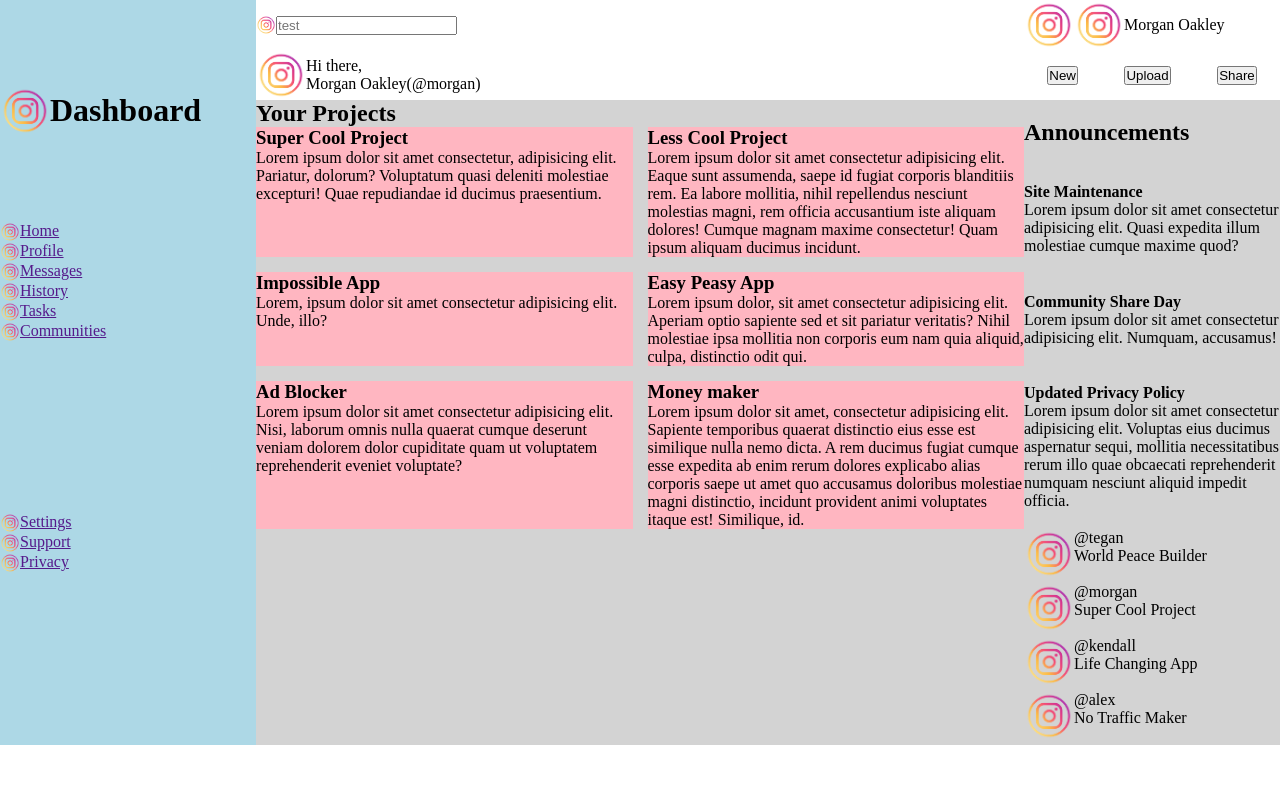
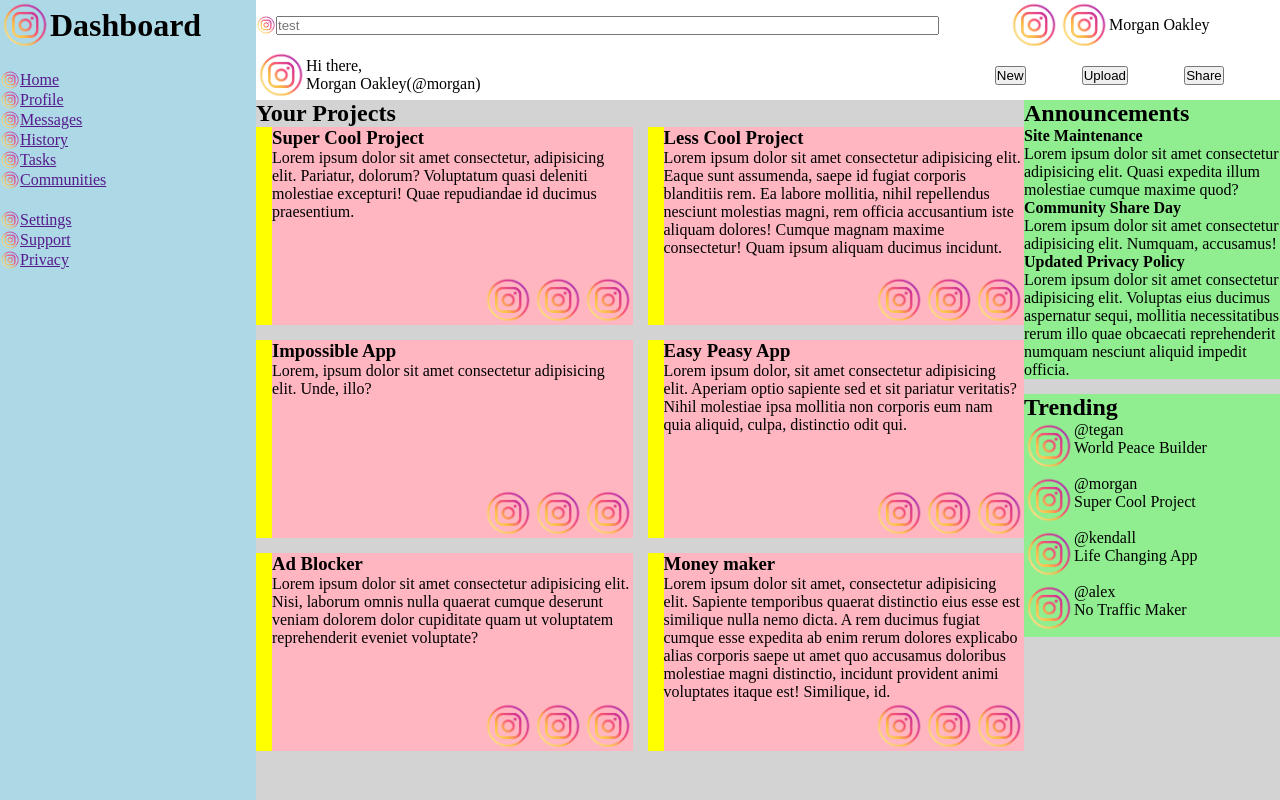
Before and after one commit to wselina/admin-dashboard, a plain HTML site: page index.html in a window 1280 px wide. Drawn offline with Linux system fonts and the light colour scheme.

Commit message:
update layout

```diff
--- a/index.html
+++ b/index.html
@@ -8,119 +8,162 @@
     <link rel="stylesheet" href="style.css">
 </head>
 <body>
-    <div class="container">
     <div class="sidebar">
-            <div class="title">
+        <div class="logo">
             <img src="./icons/dummy.png" alt="Dashboard icon">
             <h1>Dashboard</h1>
         </div>
         <nav>
-                <div class="nav-item">
+            <ul>
+                <li>
                     <img src="./icons/dummy.png" alt="Home">
                     <a href="">Home</a>
-                </div>
-                <div class="nav-item">
+                </li>
+                <li>
                     <img src="./icons/dummy.png" alt="Profile">
                     <a href="">Profile</a>
-                </div>
-                <div class="nav-item">
+                </li>
+                <li>
                     <img src="./icons/dummy.png" alt="Messages">
                     <a href="">Messages</a>
-                </div>
-                <div class="nav-item">
+                </li>
+                <li>
                     <img src="./icons/dummy.png" alt="History">
                     <a href="">History</a>
-                </div>
-                <div class="nav-item">
+                </li>
+                <li>
                     <img src="./icons/dummy.png" alt="Tasks">
                     <a href="">Tasks</a>
-                </div>
-                <div class="nav-item">
+                </li>
+                <li>
                     <img src="./icons/dummy.png" alt="Communities">
                     <a href="">Communities</a>
-                </div>
+                </li>
+            </ul>
         </nav>
         <nav>
-                <div class="nav-item">
+            <ul>
+                <li>
                     <img src="./icons/dummy.png" alt="Settings">
                     <a href="">Settings</a>
-                </div>
-                <div class="nav-item">
+                </li>
+                <li>
                     <img src="./icons/dummy.png" alt="Support">
                     <a href="">Support</a>
-                </div>
-                <div class="nav-item">
+                </li>
+                <li>
                     <img src="./icons/dummy.png" alt="Privacy">
                     <a href="">Privacy</a>
-                </div>
+                </li>
+            </ul>
         </nav>
     </div>
-        <div class="right-side">
+    <div class="content">
         <div class="header">
-                <div class="upper-part-header">
-                    <div class="search-bar">
+            <div class="search-container">
                 <img src="./icons/dummy.png" alt="Search button">
                 <input type="text" placeholder="test">
             </div>
-                    <div class="user-info">
+            <div class="user-info-container">
                 <img src="./icons/dummy.png" alt="Notifications">
                 <img src="./icons/dummy.png" alt="Avatar of logged in user">
                 <div>Morgan Oakley</div>
             </div>
-                </div>
-                <div class="lower-part-header">
-                    <div class="welcome">
+            <div class="welcome-container">
                 <img src="./icons/dummy.png" alt="Avatar of logged in user">
                 <div>
                     <div>Hi there,</div>
                     <div>Morgan Oakley(@morgan)</div>
                 </div>
             </div>
-                    <div class="buttons">
+            <div class="buttons-container">
                 <button>New</button>
                 <button>Upload</button>
                 <button>Share</button>
             </div>
         </div>
-            </div>
-            <div class="main-content">
+        <main>
             <div>
                 <h2>Your Projects</h2>
                 <div class="projects">
-                        <div>
+                    <div class="project">
+                        <div class="card-side"></div>
+                        <div class="card-text">
                             <h3>Super Cool Project</h3>
                             <p>Lorem ipsum dolor sit amet consectetur, adipisicing elit. Pariatur, dolorum? Voluptatum quasi deleniti molestiae excepturi! Quae repudiandae id ducimus praesentium.</p>
-                            <div></div>
                         </div>
-                        <div>
+                        <div class="card-actions">
+                            <img src="./icons/dummy.png" alt="Favorite">
+                            <img src="./icons/dummy.png" alt="Share">
+                            <img src="./icons/dummy.png" alt="Delete">
+                        </div>
+                    </div>
+                    <div class="project">
+                        <div class="card-side"></div>
+                        <div class="card-text">
                             <h3>Less Cool Project</h3>
                             <p>Lorem ipsum dolor sit amet consectetur adipisicing elit. Eaque sunt assumenda, saepe id fugiat corporis blanditiis rem. Ea labore mollitia, nihil repellendus nesciunt molestias magni, rem officia accusantium iste aliquam dolores! Cumque magnam maxime consectetur! Quam ipsum aliquam ducimus incidunt.</p>
-                            <div></div>
                         </div>
-                        <div>
+                        <div class="card-actions">
+                            <img src="./icons/dummy.png" alt="Favorite">
+                            <img src="./icons/dummy.png" alt="Share">
+                            <img src="./icons/dummy.png" alt="Delete">
+                        </div>
+                    </div>
+                    <div class="project">
+                        <div class="card-side"></div>
+                        <div class="card-text">
                             <h3>Impossible App</h3>
                             <p>Lorem, ipsum dolor sit amet consectetur adipisicing elit. Unde, illo?</p>
-                            <div></div>
                         </div>
-                        <div>
+                        <div class="card-actions">
+                            <img src="./icons/dummy.png" alt="Favorite">
+                            <img src="./icons/dummy.png" alt="Share">
+                            <img src="./icons/dummy.png" alt="Delete">
+                        </div>
+                    </div>
+                    <div class="project">
+                        <div class="card-side"></div>
+                        <div class="card-text">
                             <h3>Easy Peasy App</h3>
                             <p>Lorem ipsum dolor, sit amet consectetur adipisicing elit. Aperiam optio sapiente sed et sit pariatur veritatis? Nihil molestiae ipsa mollitia non corporis eum nam quia aliquid, culpa, distinctio odit qui.</p>
-                            <div></div>
                         </div>
-                        <div>
+                        <div class="card-actions">
+                            <img src="./icons/dummy.png" alt="Favorite">
+                            <img src="./icons/dummy.png" alt="Share">
+                            <img src="./icons/dummy.png" alt="Delete">
+                        </div>
+                    </div>
+                    <div class="project">
+                        <div class="card-side"></div>
+                        <div class="card-text">
                             <h3>Ad Blocker</h3>
                             <p>Lorem ipsum dolor sit amet consectetur adipisicing elit. Nisi, laborum omnis nulla quaerat cumque deserunt veniam dolorem dolor cupiditate quam ut voluptatem reprehenderit eveniet voluptate?</p>
-                            <div></div>
                         </div>
-                        <div>
+                        <div class="card-actions">
+                            <img src="./icons/dummy.png" alt="Favorite">
+                            <img src="./icons/dummy.png" alt="Share">
+                            <img src="./icons/dummy.png" alt="Delete">
+                        </div>
+                    </div>
+                    <div class="project">
+                        <div class="card-side"></div>
+                        <div class="card-text">
                             <h3>Money maker</h3>
                             <p>Lorem ipsum dolor sit amet, consectetur adipisicing elit. Sapiente temporibus quaerat distinctio eius esse est similique nulla nemo dicta. A rem ducimus fugiat cumque esse expedita ab enim rerum dolores explicabo alias corporis saepe ut amet quo accusamus doloribus molestiae magni distinctio, incidunt provident animi voluptates itaque est! Similique, id.</p>
-                            <div></div>
+                        </div>
+                        <div class="card-actions">
+                            <img src="./icons/dummy.png" alt="Favorite">
+                            <img src="./icons/dummy.png" alt="Share">
+                            <img src="./icons/dummy.png" alt="Delete">
                         </div>
                     </div>
                 </div>
+            </div>
+            <div>
+                <div class="announcements-trending">
                     <div class="announcements">
-                    <h2>Announcements</h3>
+                        <h2>Announcements</h2>
                         <div>
                             <h4>Site Maintenance</h4>
                             <p>Lorem ipsum dolor sit amet consectetur adipisicing elit. Quasi expedita illum molestiae cumque maxime quod?</p>
@@ -134,9 +177,8 @@
                             <p>Lorem ipsum dolor sit amet consectetur adipisicing elit. Voluptas eius ducimus aspernatur sequi, mollitia necessitatibus rerum illo quae obcaecati reprehenderit numquam nesciunt aliquid impedit officia.</p>
                         </div>
                     </div>
-                <!-- hack??? -->
-                <div></div>
                     <div class="trending">
+                        <h2>Trending</h2>
                         <div class="user">
                             <div class="icon"><img src="./icons/dummy.png" alt="Avatar of @tegan"></div>
                             <div class="trendingItem">
@@ -168,6 +210,7 @@
                     </div>
                 </div>
             </div>
+        </main>
     </div>
 </body>
 </html>
--- a/style.css
+++ b/style.css
@@ -2,6 +2,12 @@
     box-sizing: border-box;
     margin: 0;
     padding: 0;
+}
+
+body {
+    display: grid;
+    grid-template-columns: 1fr 4fr;
+    height: 100vh;
 }
 
 img {
@@ -9,69 +15,68 @@ img {
 }
 
 nav img,
-.search-bar > img {
+.search-container > img,
+.card-actions {
     width: 20px;
-}
-
-.container {
-    display: grid;
-    grid-template-columns: 1fr 4fr;
 }
 
 .sidebar {
     display: grid;
+    grid-template-rows: auto auto 1fr;
+    gap: 20px;
     background-color: lightblue;
 }
 
-.title {
+.logo {
     display: flex;
     flex-direction: row;
     align-items: center;
 }
 
-.nav-item {
+li {
     display: flex;
+    align-items: center;
+}
+
+.content {
+    display: grid;
+    grid-template-rows: 1fr 7fr;
+    height: 100%;
 }
 
 .header {
     display: grid;
-    grid-template-rows: 1fr 1fr;
+    grid-template-columns: 2fr 1fr;
     background-color: white;
 }
 
-.upper-part-header {
-    display: grid;
-    grid-template-columns: 3fr 1fr;
-}
-
-.search-bar {
+.search-container {
     display: flex;
     align-items: center;
 }
 
-.user-info {
+input {
+    width: 100%;
+}
+
+.user-info-container {
     display: flex;
-    /* justify-content: flex-end; */
+    justify-content: center;
     align-items: center;
 }
 
-.lower-part-header {
-    display: grid;
-    grid-template-columns: 3fr 1fr;
-}
-
-.welcome {
+.welcome-container {
     display: flex;
     align-items: center;
 }
 
-.buttons {
+.buttons-container {
     display: flex;
-    justify-content: space-around;
+    justify-content: space-evenly;
     align-items: center;
 }
 
-.main-content {
+main {
     display: grid;
     grid-template-columns: 3fr 1fr;
     background-color: lightgrey;
@@ -79,24 +84,40 @@ nav img,
 
 .projects {
     display: grid;
-    grid-template-columns: 1fr 1fr;
-    /* grid-template-rows: 3; */
+    grid-template-columns: repeat(auto-fit, minmax(300px, 1fr));
+    grid-auto-rows: 1fr;
     gap: 15px;
 }
 
-.projects > div {
+.project {
+    display: grid;
+    grid-template-columns: 1rem 1fr;
+    grid-template-rows: 1fr auto;
     background-color: lightpink;
 }
 
+.card-side {
+    background-color: yellow;
+    grid-row: 1 / 3;
+}
+
+.card-actions {
+    display: flex;
+    justify-content: flex-end;
+    width: auto;
+}
+
+.announcements-trending {
+    display: grid;
+    grid-gap: 15px;
+}
+
 .announcements {
-    display: flex;
-    flex-direction: column;
-    justify-content: space-around;
+    background-color: lightgreen;
 }
 
 .trending {
-    display: flex;
-    flex-direction: column;
+    background-color: lightgreen;
 }
 
 .user {
```
Lines whose indentation alone changed are shown as unchanged.
